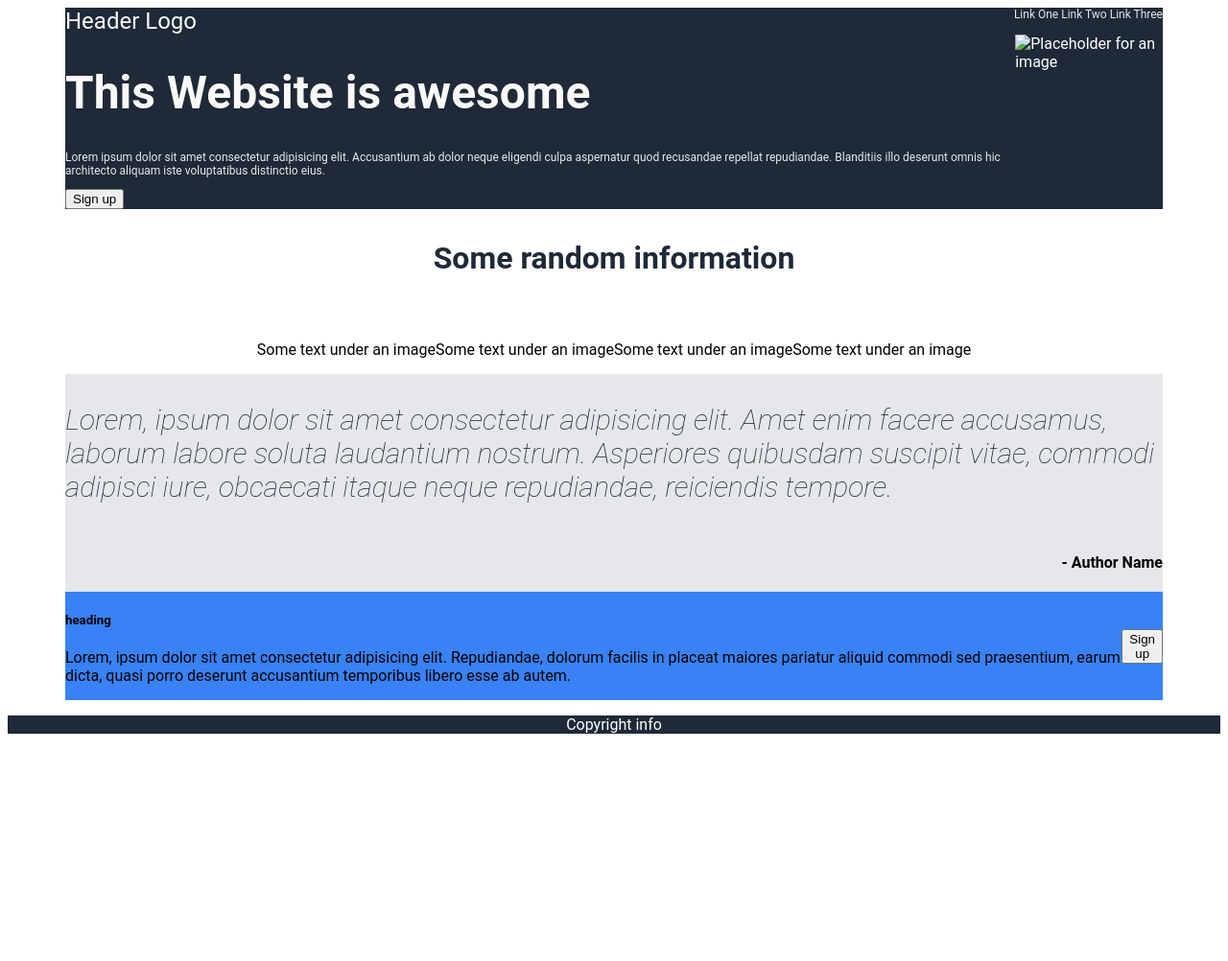
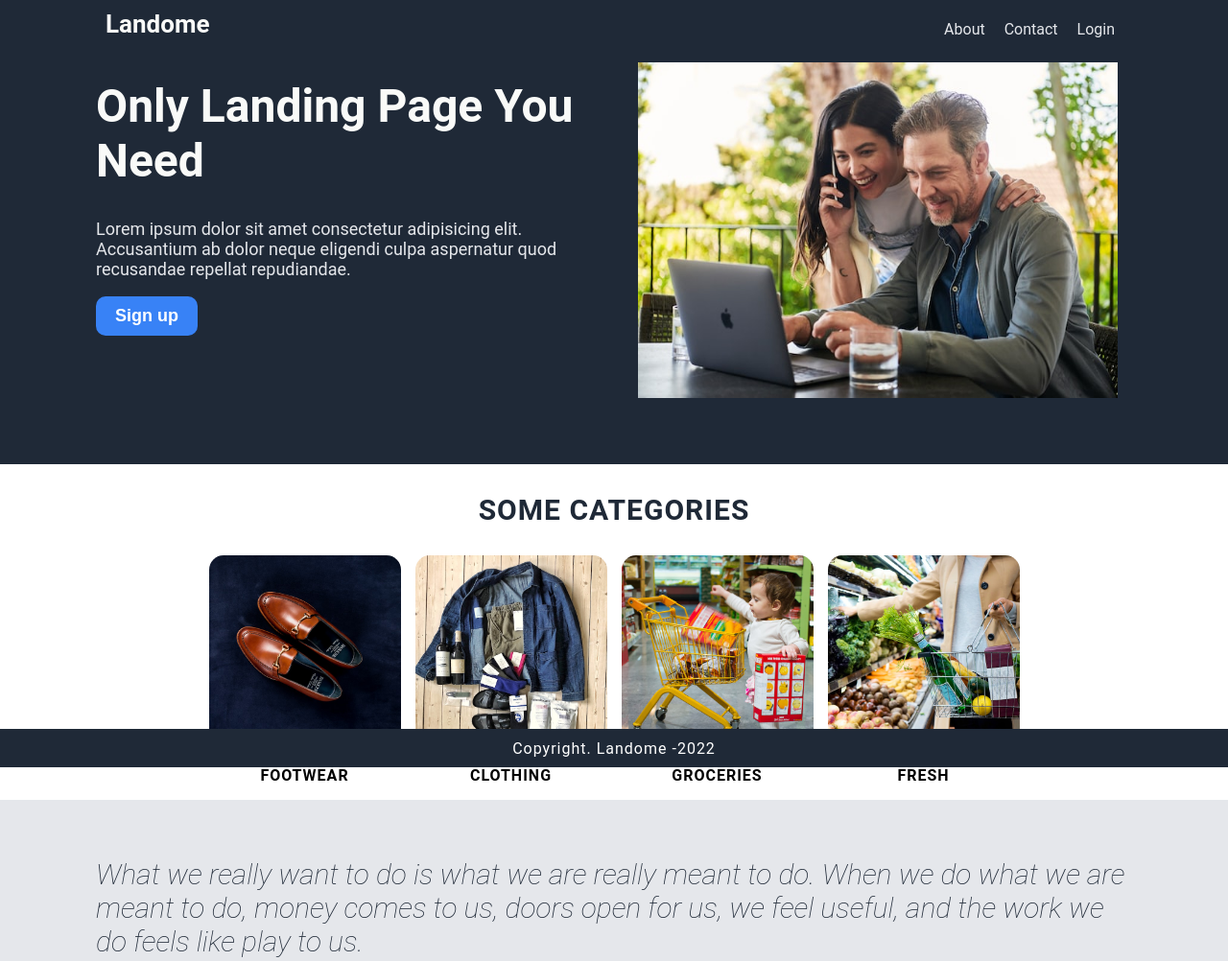
Before and after one commit to rahulbablu/the-landing-page, a plain HTML site: page index.html in a window 1280 px wide. Shown: the top 1002 px of the page at 96% size. Before the commit the page ends 800 px from the top, so only its background shows below. Drawn offline with Linux system fonts and the light colour scheme.

Commit message:
replaced dummy text,pics &  done finishing touches

```diff
--- a/index.html
+++ b/index.html
@@ -9,65 +9,65 @@
 </head>
 <body>
     <div class="header">
-        <div class="logo">Header Logo</div>
+        <div class="logo">Landome</div>
         <div class="right-links">
             <ul>
-                <li>Link One</li>
-                <li>Link Two</li>
-                <li>Link Three</li>
+                <li>About</li>
+                <li>Contact</li>
+                <li>Login</li>
             </ul>
         </div>
     </div>
     <div class="content">
         <div class="content1">
             <div class="left">
-                <h1>This Website is awesome</h1>
-                <p>Lorem ipsum dolor sit amet consectetur adipisicing elit. Accusantium ab dolor neque eligendi culpa aspernatur quod recusandae repellat repudiandae. Blanditiis illo deserunt omnis hic architecto aliquam iste voluptatibus distinctio eius.</p>
-                <button>Sign up</button>
+                <h1>Only Landing Page You Need</h1>
+                <p>Lorem ipsum dolor sit amet consectetur adipisicing elit. Accusantium ab dolor neque eligendi culpa aspernatur quod recusandae repellat repudiandae.</p>
+                <button class="btn">Sign up</button>
             </div>
             <div class="right">
-                <img src="" alt="Placeholder for an image">
+                <img src="./images/hero.jpg" alt="Placeholder for an image">
             </div>
         </div>
         <div class="content2">
-            <h3>Some random information</h3>
+            <h3>Some Categories</h3>
             <div class="images">
                 <div>
-                    <img src="">
-                    <p>Some text under an image</p>
+                    <img src="./images/img1.jpg">
+                    <p>Footwear</p>
                 </div>
                 <div>
-                    <img src="">
-                    <p>Some text under an image</p>
+                    <img src="./images/img2.jpg">
+                    <p>Clothing</p>
                 </div>
                 <div>
-                    <img src="">
-                    <p>Some text under an image</p>
+                    <img src="./images/img3.jpg">
+                    <p>Groceries</p>
                 </div>
                 <div>
-                    <img src="">
-                    <p>Some text under an image</p>
+                    <img src="./images/img4.jpg">
+                    <p>Fresh</p>
                 </div>
             </div>
         </div>
         <div class="content3">
-            <p>Lorem, ipsum dolor sit amet consectetur adipisicing elit. Amet enim facere accusamus, laborum labore soluta laudantium nostrum. Asperiores quibusdam suscipit vitae, commodi adipisci iure, obcaecati itaque neque repudiandae, reiciendis tempore.</p>
-            <h4>- Author Name</h4>
+            <p>What we really want to do is what we are really meant to do. When we do what we are meant to do, money comes to us, doors open for us, we feel useful, and the work we do feels like play to us.</p>
+            <h4>- Julia Cameron</h4>
         </div>
         <div class="content4">
             <div class="box">
                 <div class="box-left">
-                    <h5>heading</h5>
-                    <p>Lorem, ipsum dolor sit amet consectetur adipisicing elit. Repudiandae, dolorum facilis in placeat maiores pariatur aliquid commodi sed praesentium, earum dicta, quasi porro deserunt accusantium temporibus libero esse ab autem.</p>
+                    <h5>Wanna have a Website like this?</h5>
+                    <p>Click the button right beside this to know more details!!</p>
                 </div>
                 <div class="box-right">
-                    <button>Sign up</button>
+                    <button>Contact Us</button>
                 </div>
             </div>
         </div>
     </div>
     <div class="footer">
-        <p>Copyright info</p>
+        <p>Copyright. Landome -2022</p>
     </div>
 </body>
 </html>
--- a/style.css
+++ b/style.css
@@ -1,10 +1,18 @@
 body{
     font-family: roboto;
+    margin: 0;
 }
 
 .header {
     display:flex;
     justify-content: space-between;
+    align-items: center;
+    padding: 10px;
+    padding-bottom: 20px;
+    position: fixed;
+    top: 0;
+    left: 0;
+    right: 0;
 }
 
 ul{
@@ -19,6 +27,14 @@ li{
 
 .content1{
     display: flex;
+    justify-content: space-around;
+    padding: 50px;
+}
+
+.right img{
+    width: 500px;
+    height: 350px;
+    margin: 15px;
 }
 
 .content2 h3{
@@ -28,37 +44,84 @@ li{
 .images{
     display: flex;
     justify-content: center;
+    align-items: center;
+    gap: 15px;
 }
 
+.images div img{
+    width: 200px;
+    height: 200px;
+    border-radius: 15px;
+}
+
+.images div p{
+    text-align: center;
+    font-size: 16px;
+    font-weight: bold;
+    letter-spacing: 1px;
+    text-transform: uppercase;
+}
 .content3{
     display: flex;
     flex-direction: column;
     justify-content: center;
     align-items: center;
+    font-size: 20px;
+    font-style: oblique;
 }
 .content3 h4{
     align-self: flex-end;
+    padding-bottom: 30px;
 }
 
 .box{
     display: flex;
-    justify-content: center;
+    justify-content: space-around;
     align-items: center;
+    margin: 70px;
+    padding: 20px;
+    border-radius: 20px;
+}
+.box .box-left{
+    width: 400px;
+    color: #1F2937;
+}
+.box-left h5{
+    font-size: 30px;
+    font-weight: bolder;
+    letter-spacing: 1px;
+    text-transform: uppercase;
+    margin: 0px;
+    padding: 10px;
 }
 
-.footer{
-    text-align:center;
+.box-left p{
+    font-size: 15px;
+    font-weight: bold;
+    letter-spacing: 1px;
+    margin: 0;
+    padding: 10px;
+}
+
+.box-right button{
+    padding: 10px 20px;
+    font-size: 18px;
+    font-weight: bold;
+    border-radius: 10px;
+    border: 2px solid #1F2937;
+    color: #1F2937;
+    background-color: #3882F6
 }
 
 
-
 .content, .header{
-    margin: 0 60px;
+    margin: 0;
 }
 
 .content1, .header, .footer {
     background-color: #1F2937;
     color: white;
+    margin: 0;
 }
 
 .content1 .left h1{
@@ -67,13 +130,19 @@ li{
     color: #F9FAF8;
 }
 
-.content1 .left p, .right-links{
-    font-size: 12px;
+.content1 .left{
+    font-size: 18px;
+    color: #E5E7EB;
+}
+
+.right-links {
+    font-size: 16px;
     color: #E5E7EB;
 }
 
 .header .logo{
-    font-size: 24px;
+    font-size: 26px;
+    font-weight: bold;
     color: #F9FAF8;
 }
 
@@ -82,13 +151,17 @@ li{
 }
 
 .content2 h3{
-    font-size: 32px;
+    font-size: 30px;
     font-weight: bolder;
     color: #1F2937;
+    letter-spacing: 1px;
+    text-transform: uppercase;
 }
 
 .content3 {
     background-color: #E5E7EB;
+    padding:0 100px;
+    padding-top: 30px;
 }
 
 .content3 p{
@@ -97,3 +170,50 @@ li{
     font-style: italic;
     color: #1F2937;
 }
+
+.content1 .left{
+    padding-left: 50px;
+}
+.content1 .right {
+    padding-right: 50px;
+}
+
+.header .logo{
+    padding-left: 100px;
+}
+.header .right-links{
+    padding-right: 100px;
+    align-self: flex-end;
+}
+
+.right-links ul li {
+    padding: 0 8px;
+}
+
+.content1 .left .btn {
+    padding: 10px 20px;
+    color: white;
+    font-size: 18px;
+    font-weight: bold;
+    border-radius: 10px;
+    border: none;
+}
+
+.content4{
+    background-color: white;
+}
+
+.footer{
+    display: flex;
+    justify-content:center;
+    align-items: center;
+    position: fixed;
+    bottom: 0;
+    left: 0;
+    right: 0;
+    height: 40px;
+}
+
+.footer p {
+    letter-spacing: 1px;
+}
```
Also changed, not shown: images/hero.jpg (added), images/img1.jpg (added), images/img2.jpg (added), images/img3.jpg (added), images/img4.jpg (added).
